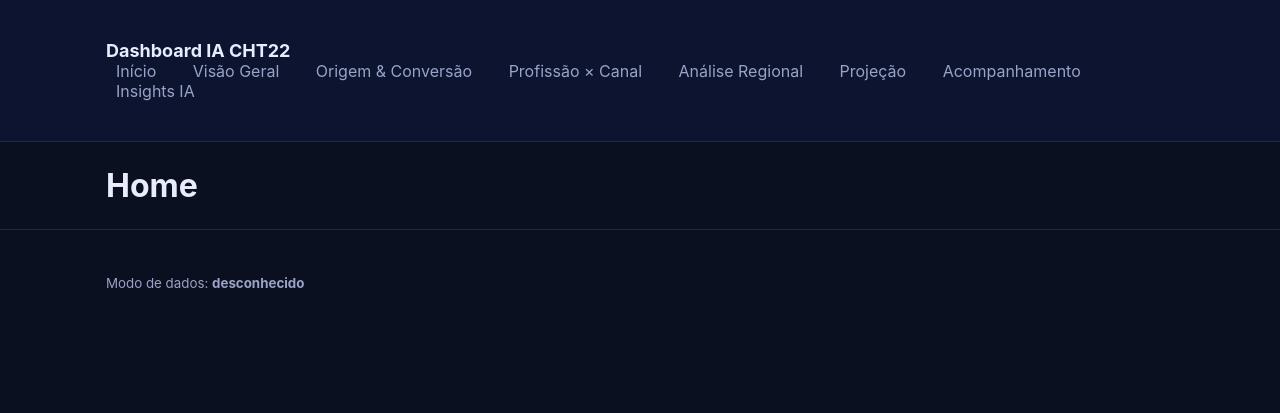
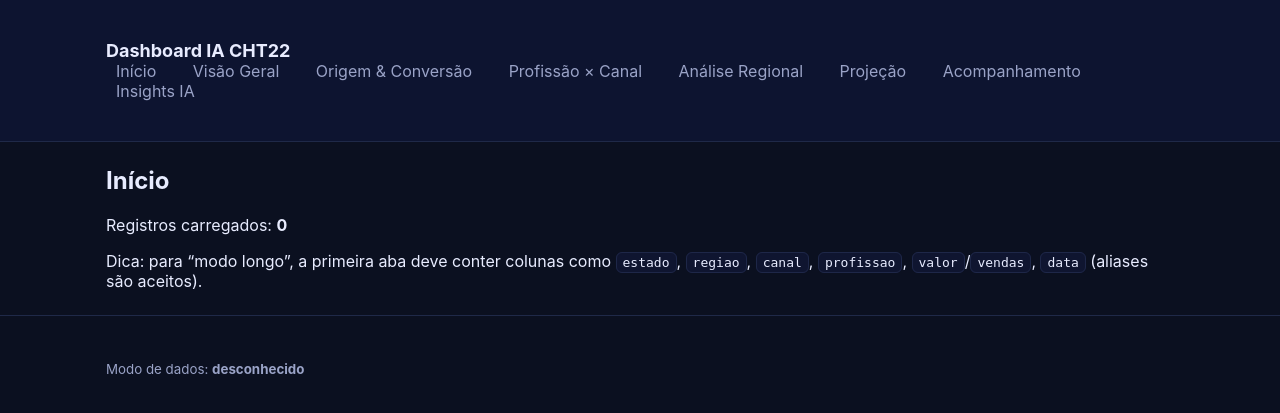
Before and after one commit to MacDowell354/dashboard-nandamac-ia, a Flask app: template templates/index.html in a window 1280 px wide. Shown: the top 413 px of the page. Run offline with Flask 3, Linux system fonts and the light colour scheme; the template is opened without the code that fills it, so the values that code supplies are empty.

Commit message:
Update index.html

```diff
--- a/templates/index.html
+++ b/templates/index.html
@@ -1 +1,35 @@
-{% extends 'base.html' %}{% block content %}<h1>Home</h1>{% endblock %}
+{% extends 'base.html' %}
+{% block content %}
+  <h2>Início</h2>
+
+  {% if total_regs is not none %}
+    <p>Registros carregados: <strong>{{ format_ptbr_int(total_regs) }}</strong></p>
+
+    {% if colunas %}
+      <h3>Colunas detectadas</h3>
+      <ul class="pill-list">
+        {% for c in colunas %}
+          <li>{{ c }}</li>
+        {% endfor %}
+      </ul>
+    {% endif %}
+    <p class="hint">
+      Dica: para “modo longo”, a primeira aba deve conter colunas como
+      <code>estado</code>, <code>regiao</code>, <code>canal</code>, <code>profissao</code>, <code>valor</code>/<code>vendas</code>, <code>data</code> (aliases são aceitos).
+    </p>
+
+  {% else %}
+    <p>Operando em <strong>modo “blocks”</strong>.</p>
+    {% if colunas %}
+      <h3>Blocos disponíveis</h3>
+      <ul class="pill-list">
+        {% for k in colunas %}
+          <li>{{ k }}</li>
+        {% endfor %}
+      </ul>
+    {% endif %}
+    <p class="hint">
+      Dica: as âncoras na primeira coluna (ex.: <code>KPI_TOTAL_LINHAS</code>, <code>TABELA_POR_ESTADO</code>, <code>SERIE_MENSAL</code>…) alimentam as páginas.
+    </p>
+  {% endif %}
+{% endblock %}
```
